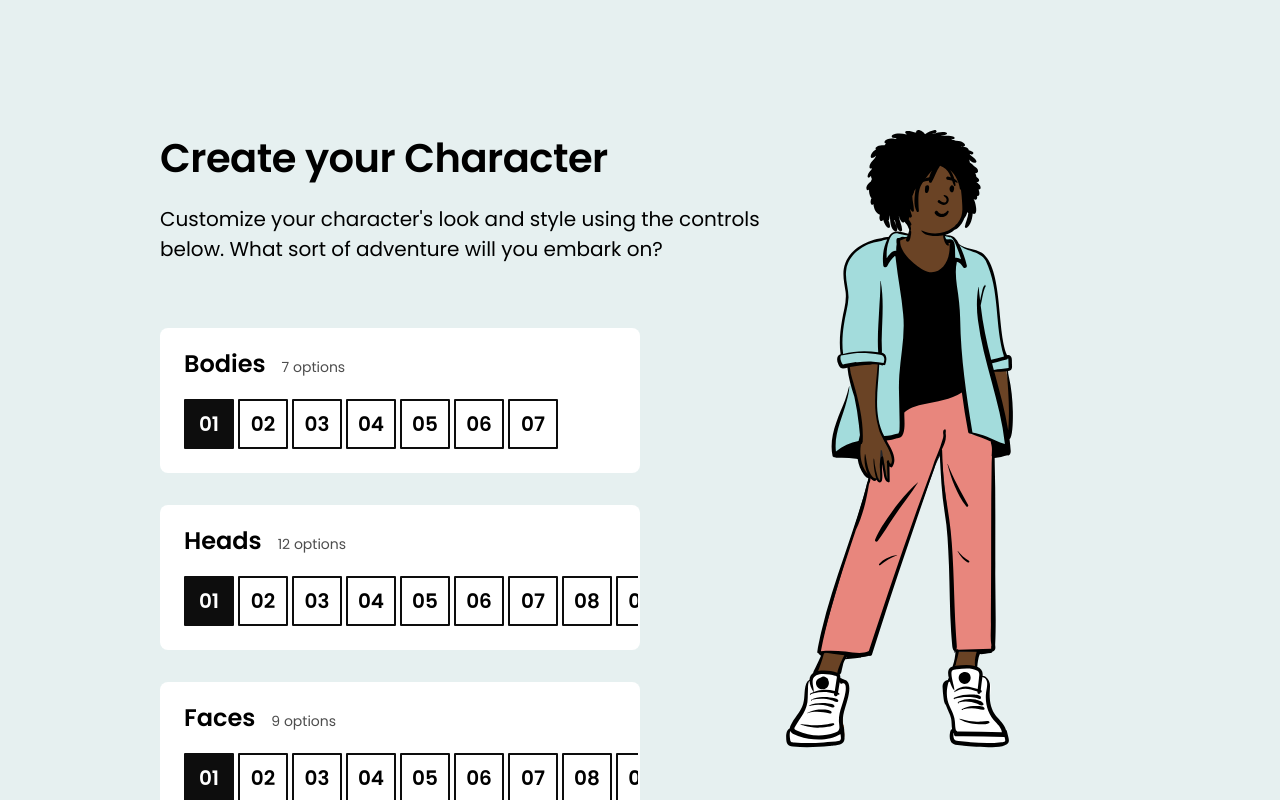
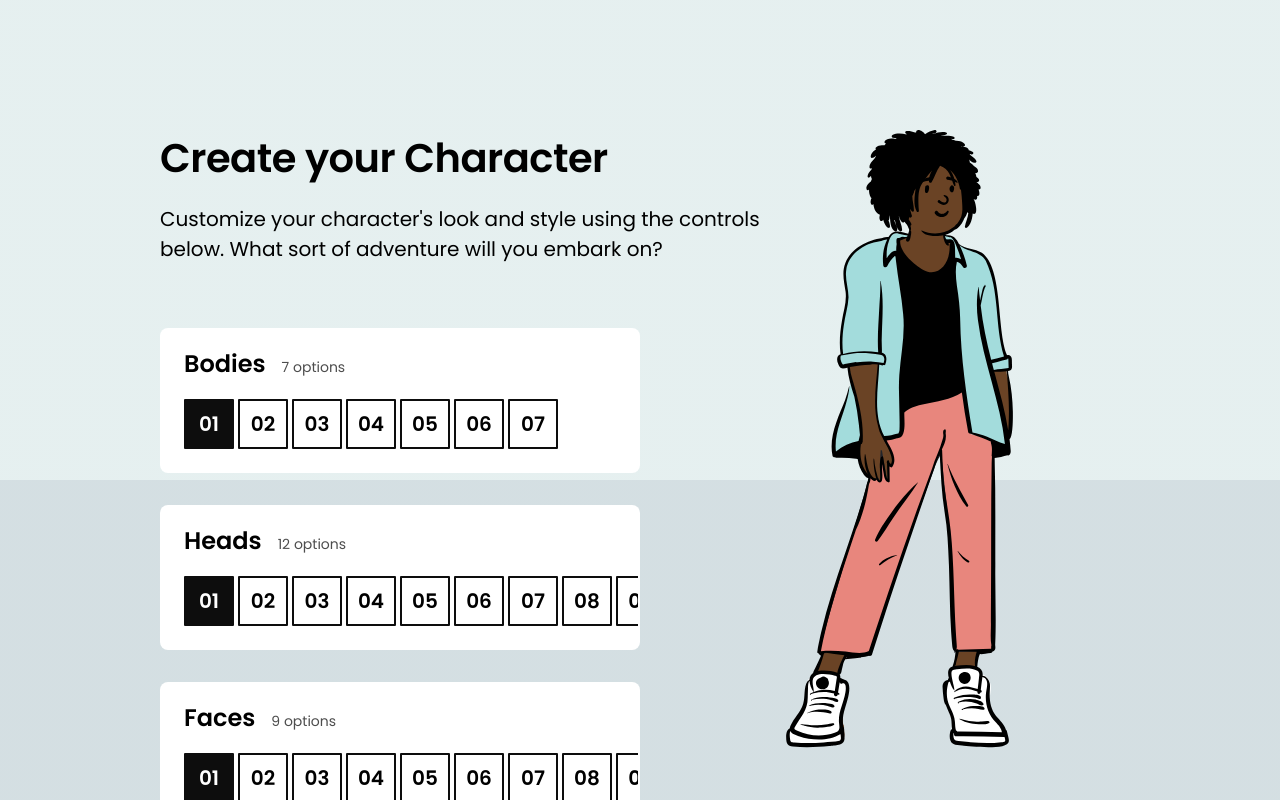
Before and after one commit to rebecca1231/css-for-js, a React (Create React App) app: page / in a window 1280 px wide. Shown: the top 800 px of the page. Built offline with nearby package versions, Linux system fonts and the light colour scheme.

Commit message:
exercise 4 A

```diff
--- a/src/index.css
+++ b/src/index.css
@@ -5,7 +5,8 @@ body,
 }
 
 body {
-  background-color: hsl(180deg, 25%, 92%);
+  background-image: linear-gradient( to bottom, hsl(180deg, 25%, 92%) 60%, hsl(195deg, 20%, 86%) 40% );
+  background-attachment: fixed;
   margin: 0;
 }
 
```
